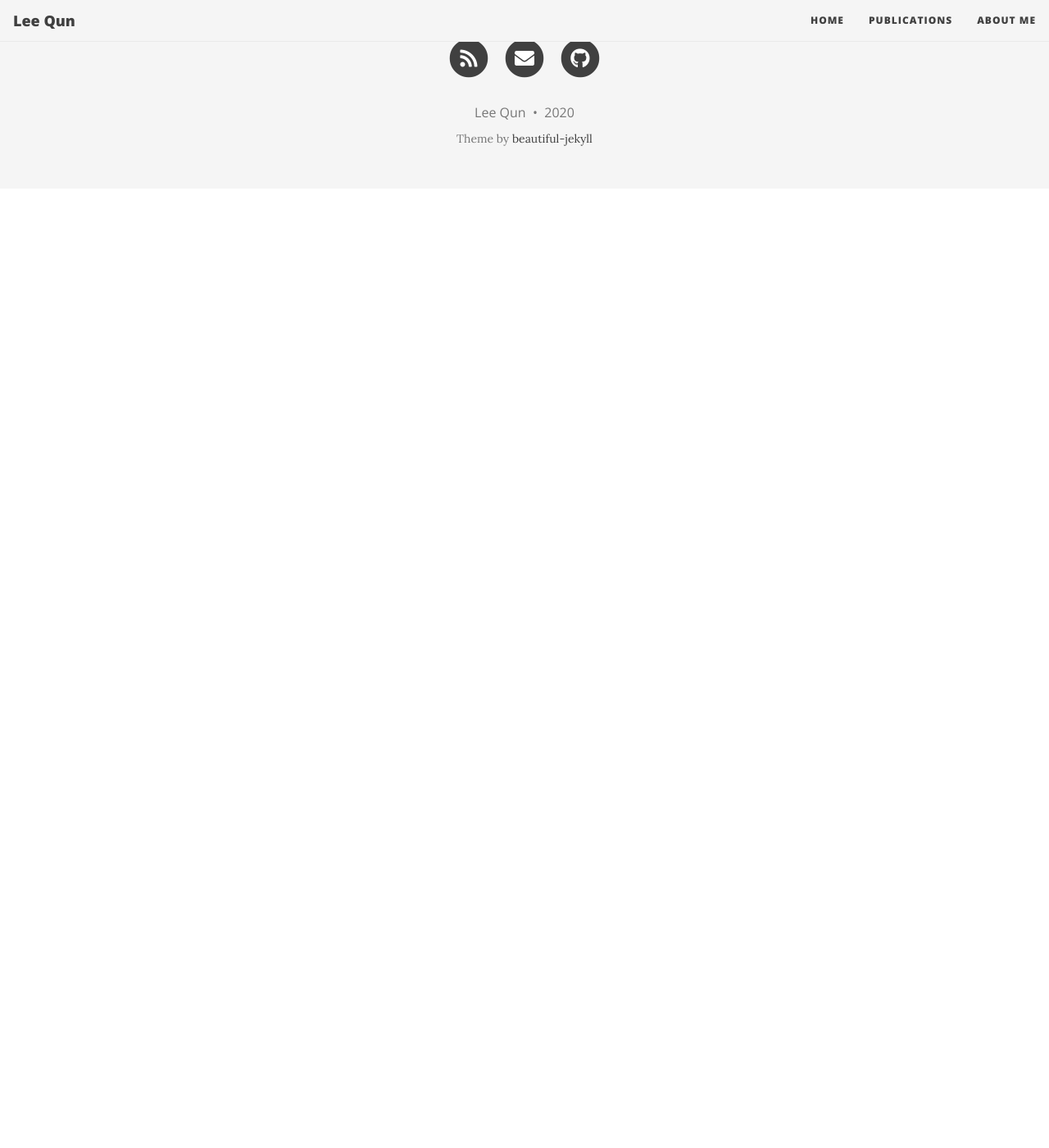
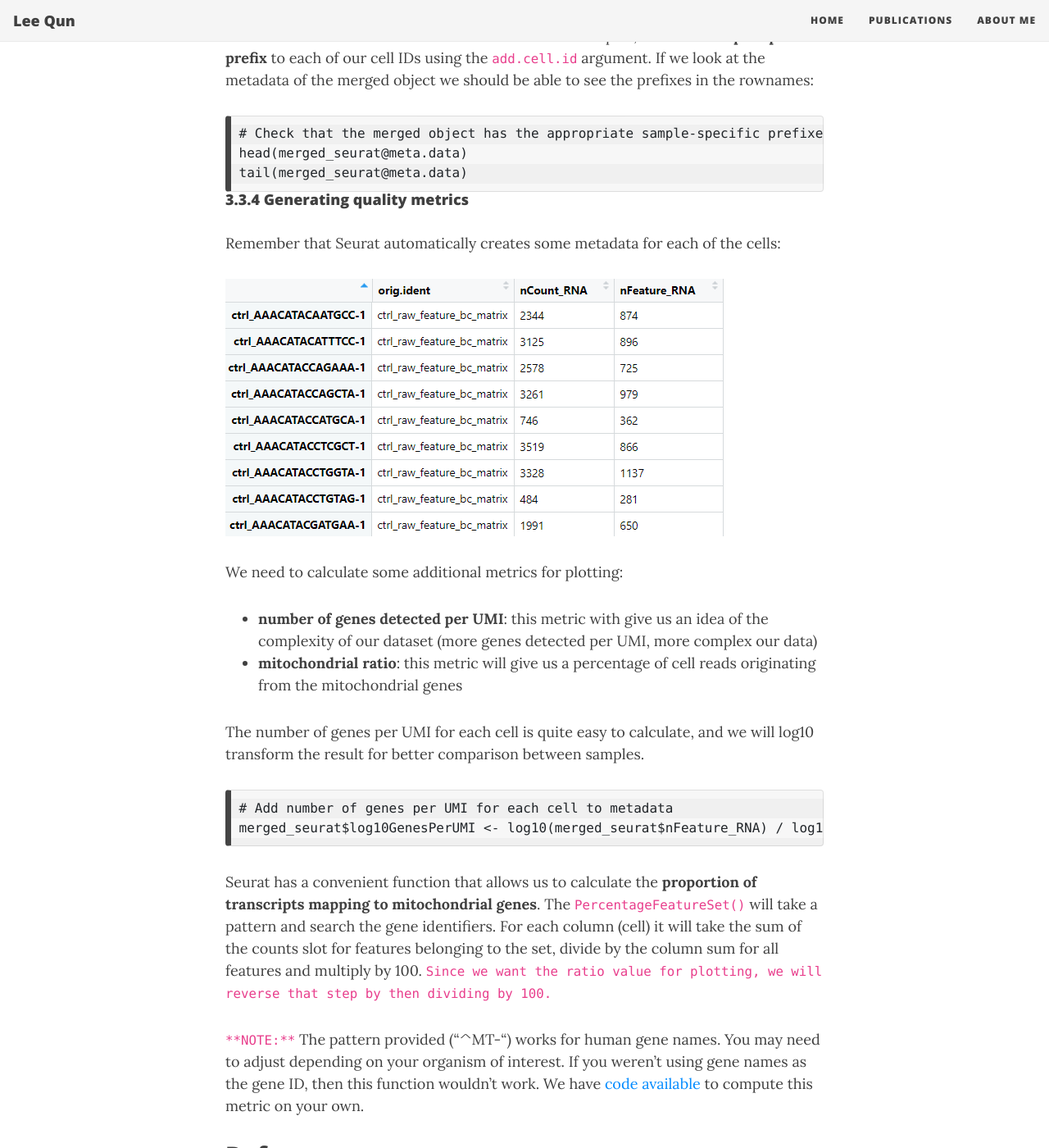
Before and after one commit to leequn/leequn.github.io, a Jekyll site: the page built from _posts/2020-06-19-SingleCell.md, in a window 1280 px wide and 1400 px high, scrolled down 14051 px. Shown: the whole window at 82% size. Built offline with Jekyll 4.4.1, drawn with Linux system fonts in a browser that asks for light colours; nearby versions of some CDN libraries; comment, search, counter and statistics services are not loaded; before the commit the page ends 14281 px from its top, so only the background shows below that; some of the changed text lies outside the part shown.

Commit message:
Update 2020-06-19-SingleCell.md

````diff
--- a/_posts/2020-06-19-SingleCell.md
+++ b/_posts/2020-06-19-SingleCell.md
@@ -238,7 +238,7 @@ What do the columns of metadata mean?
 - **nFeature_RNA**: number of genes detected per cell
 
 
-##### Reading in multiple samples with a `for loop`
+##### 3.3.3.2 Reading in multiple samples with a `for loop`
 In practice, you will likely have several samples that you will need to read in data for using one of the 2 functions we discussed earlier (`Read10X()` or `readMM()`). So, to make the data import into R more efficient we can use a `for loop`, that will interate over a series of commands for each of the inputs given.
 In R, it has the following structure/syntax:
 ```
@@ -290,6 +290,43 @@ AAACATACGAGGTG-1 stim_raw_feature_bc_matrix       1303          558
 AAACATACGCGAAG-1 stim_raw_feature_bc_matrix       5445         1330
 ```
 
+Next, we need to merge these objects together into a single Seurat object. This will make it easier to run the QC steps for both sample groups together and enable us to easily compare the data quality for all the samples.
+
+We can use the `merge()` function from the Seurat package to do this:
+
+```
+# Create a merged Seurat object
+merged_seurat <- merge(x = ctrl_raw_feature_bc_matrix,
+                       y = stim_raw_feature_bc_matrix,
+                       add.cell.id = c("ctrl", "stim"))
+```
+
+Because the same cell IDs can be used for different samples, we add a **sample-specific prefix** to each of our cell IDs using the `add.cell.id` argument. If we look at the metadata of the merged object we should be able to see the prefixes in the rownames:
+```
+# Check that the merged object has the appropriate sample-specific prefixes
+head(merged_seurat@meta.data)
+tail(merged_seurat@meta.data)
+```
+#### 3.3.4 Generating quality metrics
+Remember that Seurat automatically creates some metadata for each of the cells:
+
+![pic13](/assets/img/scrnaseq/13.jpg)
+
+We need to calculate some additional metrics for plotting:
+- **number of genes detected per UMI**: this metric with give us an idea of the complexity of our dataset (more genes detected per UMI, more complex our data)
+- **mitochondrial ratio**: this metric will give us a percentage of cell reads originating from the mitochondrial genes
+
+The number of genes per UMI for each cell is quite easy to calculate, and we will log10 transform the result for better comparison between samples.
+
+```
+# Add number of genes per UMI for each cell to metadata
+merged_seurat$log10GenesPerUMI <- log10(merged_seurat$nFeature_RNA) / log10(merged_seurat$nCount_RNA)
+```
+
+Seurat has a convenient function that allows us to calculate the **proportion of transcripts mapping to mitochondrial genes**. The `PercentageFeatureSet()` will take a pattern and search the gene identifiers. For each column (cell) it will take the sum of the counts slot for features belonging to the set, divide by the column sum for all features and multiply by 100. `Since we want the ratio value for plotting, we will reverse that step by then dividing by 100.`
+
+`**NOTE:**` The pattern provided (“^MT-“) works for human gene names. You may need to adjust depending on your organism of interest. If you weren’t using gene names as the gene ID, then this function wouldn’t work. We have [code available](https://github.com/hbctraining/scRNA-seq/blob/master/lessons/mitoRatio.md) to compute this metric on your own.
+
 
 ## References
 
````
